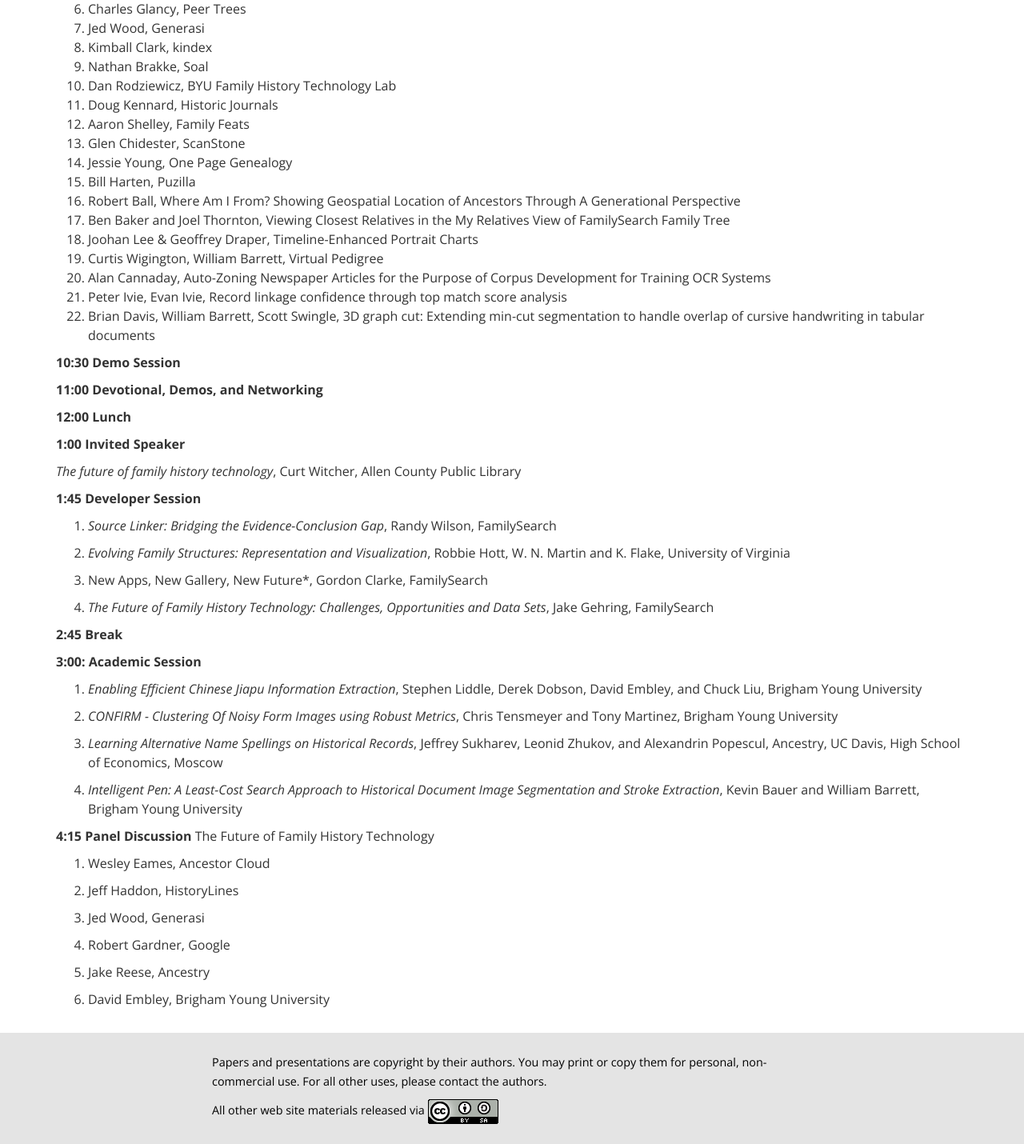
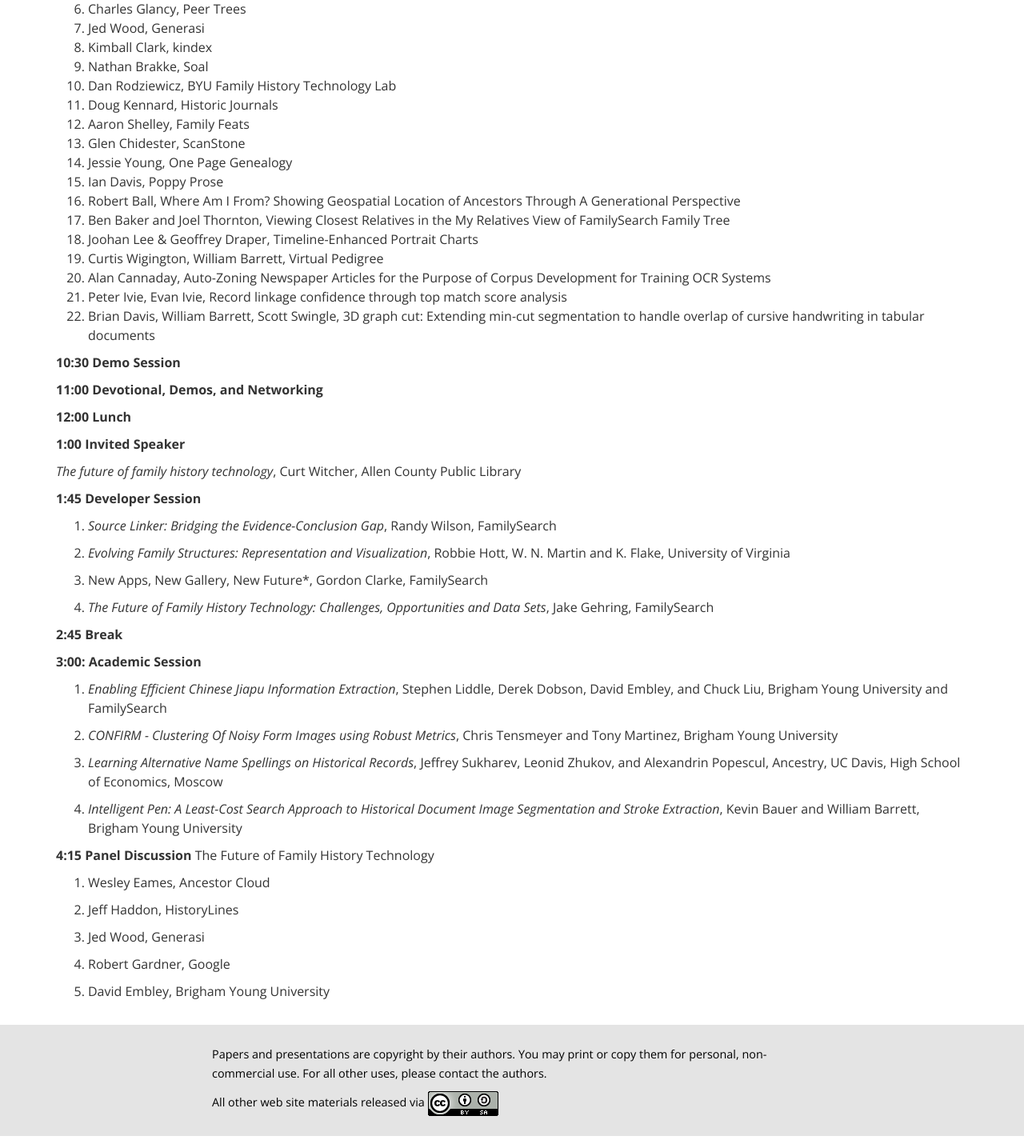
Before and after one commit to byu-fht/fhtw-old, a Flask app: template templates/program.html in a window 1280 px wide. Shown: the part 416-1846 px from the top of the page at 80% size. Run offline with Flask 2, Linux system fonts and the light colour scheme; the template is opened without the code that fills it, so the values that code supplies are empty; some libraries are stand-ins or nearby versions.

Commit message:
Changes to 2002.

```diff
--- a/templates/program.html
+++ b/templates/program.html
@@ -33,7 +33,7 @@
 1. Aaron Shelley, Family Feats
 1. Glen Chidester, ScanStone
 1. Jessie Young, One Page Genealogy
-1. Bill Harten, Puzilla
+1. Ian Davis, Poppy Prose
 1. Robert Ball, Where Am I From? Showing Geospatial Location of Ancestors Through A Generational Perspective
 1. Ben Baker and Joel Thornton, Viewing Closest Relatives in the My Relatives View of FamilySearch Family Tree
 1. Joohan Lee & Geoffrey Draper, Timeline-Enhanced Portrait Charts
@@ -67,7 +67,7 @@
 
 **3:00: Academic Session**
 
-1. *Enabling Efficient Chinese Jiapu Information Extraction*, Stephen Liddle, Derek Dobson, David Embley, and Chuck Liu, Brigham Young University
+1. *Enabling Efficient Chinese Jiapu Information Extraction*, Stephen Liddle, Derek Dobson, David Embley, and Chuck Liu, Brigham Young University and FamilySearch
 
 1. *CONFIRM - Clustering Of Noisy Form Images using Robust Metrics*, Chris Tensmeyer and Tony Martinez, Brigham Young University
 
@@ -86,8 +86,6 @@
 
 1. Robert Gardner, Google
 
-1. Jake Reese, Ancestry
-
 1. David Embley, Brigham Young University
 
 {% endfilter %}
```
